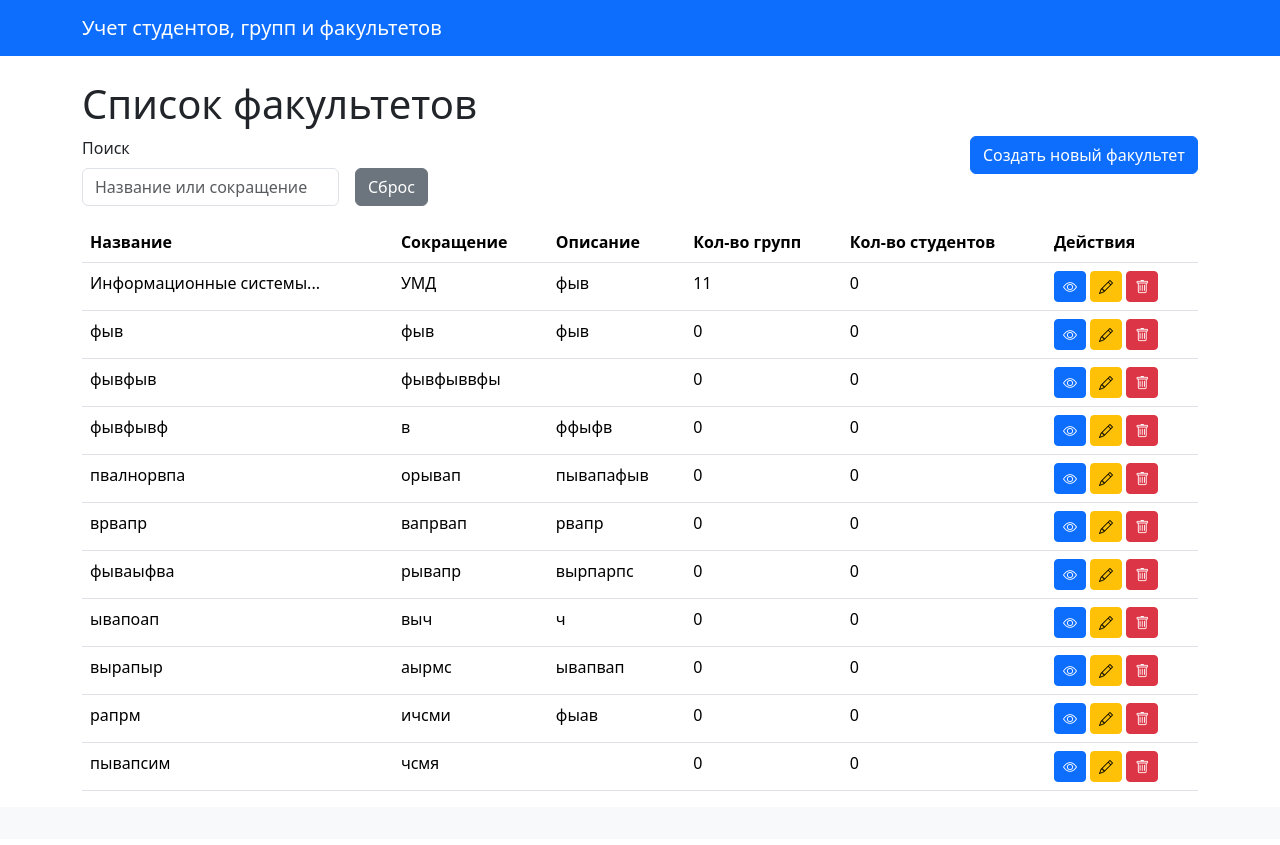
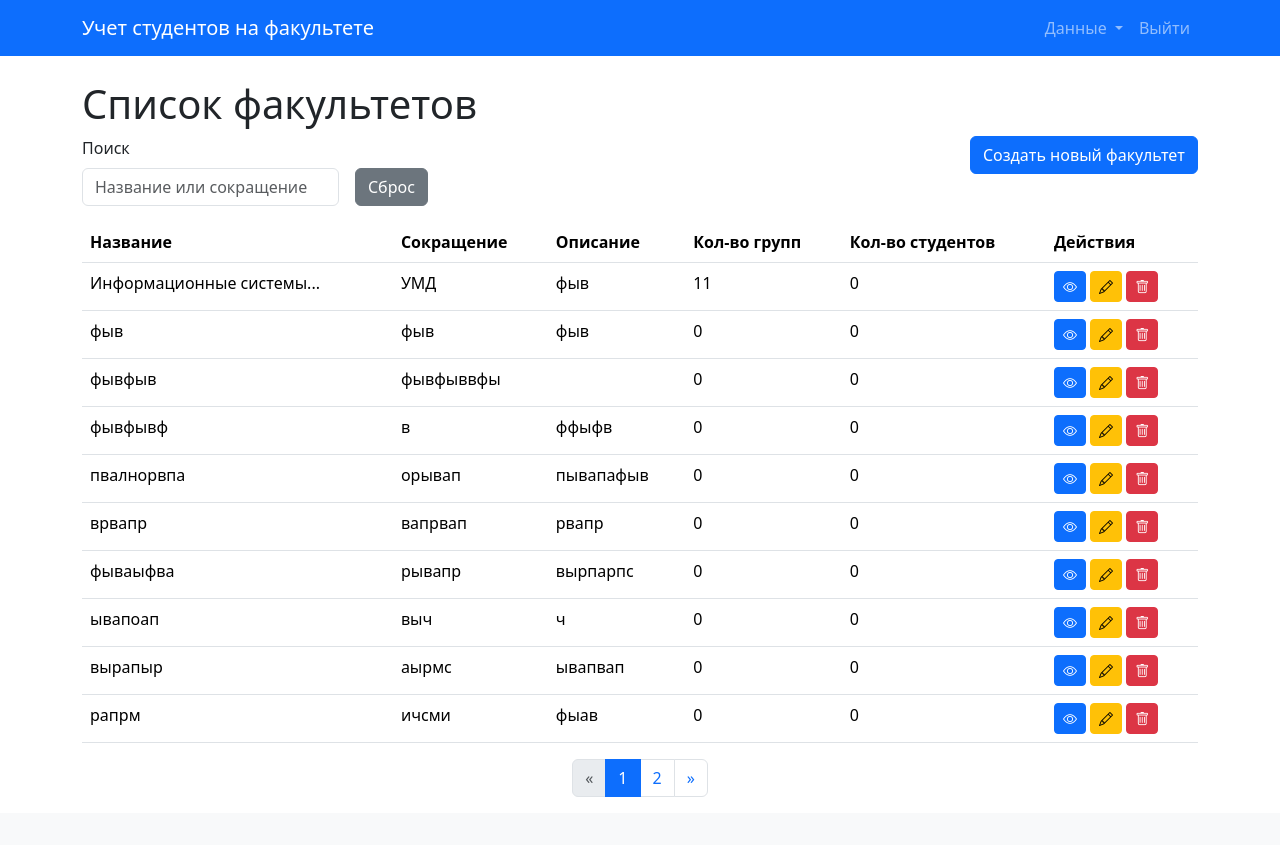
Before and after one commit to greenvariety/test, a Flask app: page /faculties/ in a window 1280 px wide. Before the commit the page ends 791 px from the top, so only its background shows below. Run offline with Flask 3, Linux system fonts and the light colour scheme.

Commit message:
Обновление проекта

```diff
--- a/app/routes/faculties.py
+++ b/app/routes/faculties.py
@@ -16,6 +16,8 @@ def get_sort_key_faculties(item, column):
 
 @bp.route('/')
 def list_faculties():
+    page = request.args.get('page', 1, type=int)
+    per_page = 10
     search_query = request.args.get('search_query', '').strip()
     sort_column = request.args.get('sort_by', 'default')
     sort_order = request.args.get('order', 'asc')
@@ -31,9 +33,10 @@ def list_faculties():
             )
         )
 
-    faculties_list_from_db = query.all()
+    all_matching_faculties_from_db = query.all()
+
     faculties_processed = []
-    for faculty_obj in faculties_list_from_db:
+    for faculty_obj in all_matching_faculties_from_db:
         num_groups = Group.query.with_parent(faculty_obj).count()
         num_students = Student.query.join(Group).filter(Group.faculty_id == faculty_obj.id).count() if hasattr(Student, 'group_id') else 0
         faculties_processed.append({
@@ -45,15 +48,57 @@ def list_faculties():
             'num_students': num_students
         })
 
-    if sort_column != 'default' and sort_column in faculties_processed[0].keys() if faculties_processed else False:
+    if sort_column != 'default' and faculties_processed and sort_column in faculties_processed[0].keys():
         faculties_processed.sort(key=lambda x: get_sort_key_faculties(x, sort_column), reverse=(sort_order == 'desc'))
     elif not faculties_processed:
         pass
     else:
          faculties_processed.sort(key=lambda x: x['id'])
 
+    total_items = len(faculties_processed)
+    start_index = (page - 1) * per_page
+    end_index = start_index + per_page
+    paginated_faculties_list = faculties_processed[start_index:end_index]
+
+    class SimplePagination:
+        def __init__(self, page, per_page, total_items, items):
+            self.page = page
+            self.per_page = per_page
+            self.total = total_items
+            self.items = items
+            self.pages = (total_items + per_page - 1) // per_page if total_items > 0 else 0
+
+        @property
+        def has_prev(self):
+            return self.page > 1
+
+        @property
+        def has_next(self):
+            return self.page < self.pages
+
+        @property
+        def prev_num(self):
+            return self.page - 1 if self.has_prev else None
+
+        @property
+        def next_num(self):
+            return self.page + 1 if self.has_next else None
+
+        def iter_pages(self, left_edge=1, left_current=1, right_current=2, right_edge=1):
+            last = 0
+            for num in range(1, self.pages + 1):
+                if num <= left_edge or \
+                   (num > self.page - left_current - 1 and num < self.page + right_current) or \
+                   num > self.pages - right_edge:
+                    if last + 1 != num:
+                        yield None
+                    yield num
+                    last = num
+
+    pagination_obj = SimplePagination(page, per_page, total_items, paginated_faculties_list)
+
     return render_template('faculties/list.html',
-                           faculties=faculties_processed,
+                           pagination=pagination_obj,
                            search_query=search_query,
                            sort_by=sort_column,
                            order=sort_order
--- a/app/templates/base.html
+++ b/app/templates/base.html
@@ -11,15 +11,24 @@
 <body>
     <header class="navbar navbar-expand-lg navbar-dark bg-primary mb-4">
         <div class="container">
-            <a class="navbar-brand" href="{{ url_for('faculties.list_faculties') }}">Учет студентов, групп и факультетов</a>
+            <a class="navbar-brand" href="{{ url_for('faculties.list_faculties') }}">Учет студентов на факультете</a>
             <button class="navbar-toggler" type="button" data-bs-toggle="collapse" data-bs-target="#navbarNav" aria-controls="navbarNav" aria-expanded="false" aria-label="Toggle navigation">
                 <span class="navbar-toggler-icon"></span>
             </button>
             <div class="collapse navbar-collapse" id="navbarNav">
                 <ul class="navbar-nav ms-auto">
-                    {# <li class="nav-item">
-                        <a class="nav-link" href="{{ url_for('auth.logout') }}">Выйти</a>
-                    </li> #}
+                    <li class="nav-item dropdown">
+                        <a class="nav-link dropdown-toggle" href="#" id="navbarDropdownImportExport" role="button" data-bs-toggle="dropdown" aria-expanded="false">
+                            Данные
+                        </a>
+                        <ul class="dropdown-menu dropdown-menu-end" aria-labelledby="navbarDropdownImportExport">
+                            <li><a class="dropdown-item" href="#">Импорт данных</a></li>
+                            <li><a class="dropdown-item" href="#">Экспорт данных</a></li>
+                        </ul>
+                    </li>
+                    <li class="nav-item">
+                        <a class="nav-link" href="{{ url_for('main.welcome') }}">Выйти</a>
+                    </li>
                 </ul>
             </div>
         </div>
--- a/app/templates/faculties/list.html
+++ b/app/templates/faculties/list.html
@@ -47,7 +47,7 @@
             </tr>
         </thead>
         <tbody>
-            {% for faculty in faculties %}
+            {% for faculty in pagination.items %}
             <tr>
                 <td>{{ faculty.name | truncate(25, True, '...') }}</td>
                 <td>{{ faculty.short_name }}</td>
@@ -67,6 +67,36 @@
             {% endfor %}
         </tbody>
     </table>
+
+    {# Пагинация #}
+    {% if pagination and pagination.pages > 1 %}
+    <nav aria-label="Page navigation">
+        <ul class="pagination justify-content-center">
+            {# Ссылка на предыдущую страницу #}
+            <li class="page-item {% if not pagination.has_prev %}disabled{% endif %}">
+                <a class="page-link" href="{% if pagination.has_prev %}{{ url_for('.list_faculties', page=pagination.prev_num, search_query=search_query, sort_by=sort_by, order=order) }}{% else %}#__{% endif %}" aria-label="Previous">
+                    <span aria-hidden="true">&laquo;</span>
+                </a>
+            </li>
+            {# Ссылки на страницы #}
+            {% for p_num in pagination.iter_pages() %}
+                {% if p_num %}
+                    <li class="page-item {% if p_num == pagination.page %}active{% endif %}">
+                        <a class="page-link" href="{{ url_for('.list_faculties', page=p_num, search_query=search_query, sort_by=sort_by, order=order) }}">{{ p_num }}</a>
+                    </li>
+                {% else %}
+                    <li class="page-item disabled"><span class="page-link">...</span></li>
+                {% endif %}
+            {% endfor %}
+            {# Ссылка на следующую страницу #}
+            <li class="page-item {% if not pagination.has_next %}disabled{% endif %}">
+                <a class="page-link" href="{% if pagination.has_next %}{{ url_for('.list_faculties', page=pagination.next_num, search_query=search_query, sort_by=sort_by, order=order) }}{% else %}#__{% endif %}" aria-label="Next">
+                    <span aria-hidden="true">&raquo;</span>
+                </a>
+            </li>
+        </ul>
+    </nav>
+    {% endif %}
 
     <!-- Модальное окно подтверждения удаления -->
     <div class="modal fade" id="confirmDeleteModal" tabindex="-1" aria-labelledby="confirmDeleteModalLabel" aria-hidden="true">
```
Also changed, not shown: app/routes/groups.py (+43 -5 lines), app/templates/groups/list.html (+32 -2 lines), instance/db.sqlite3.
